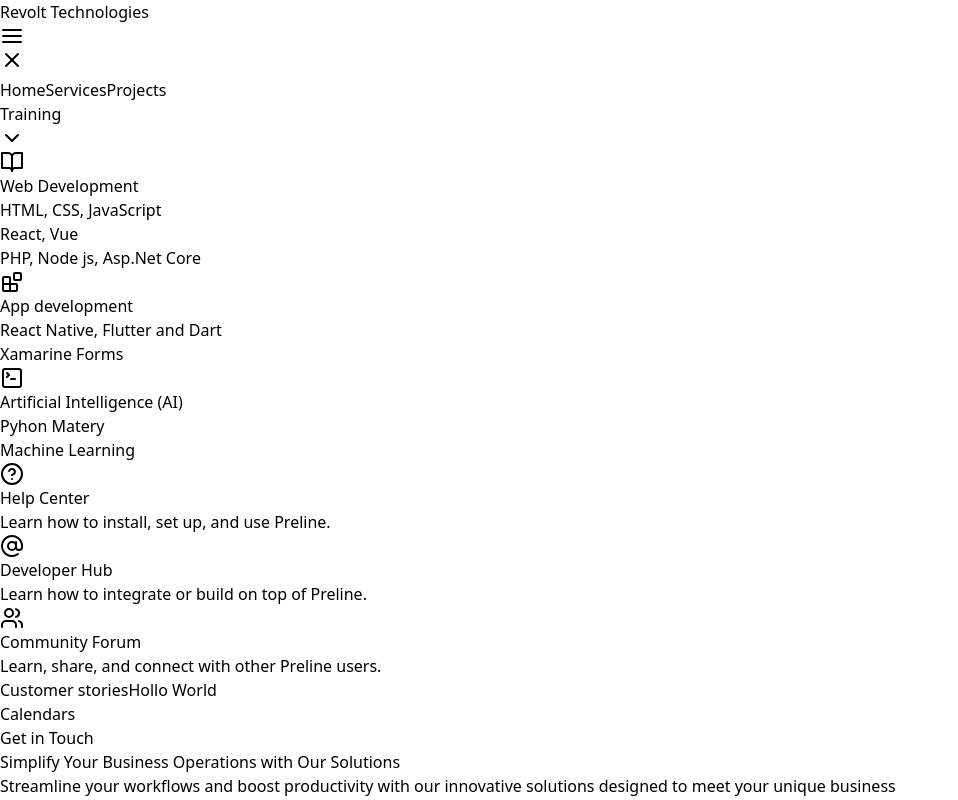
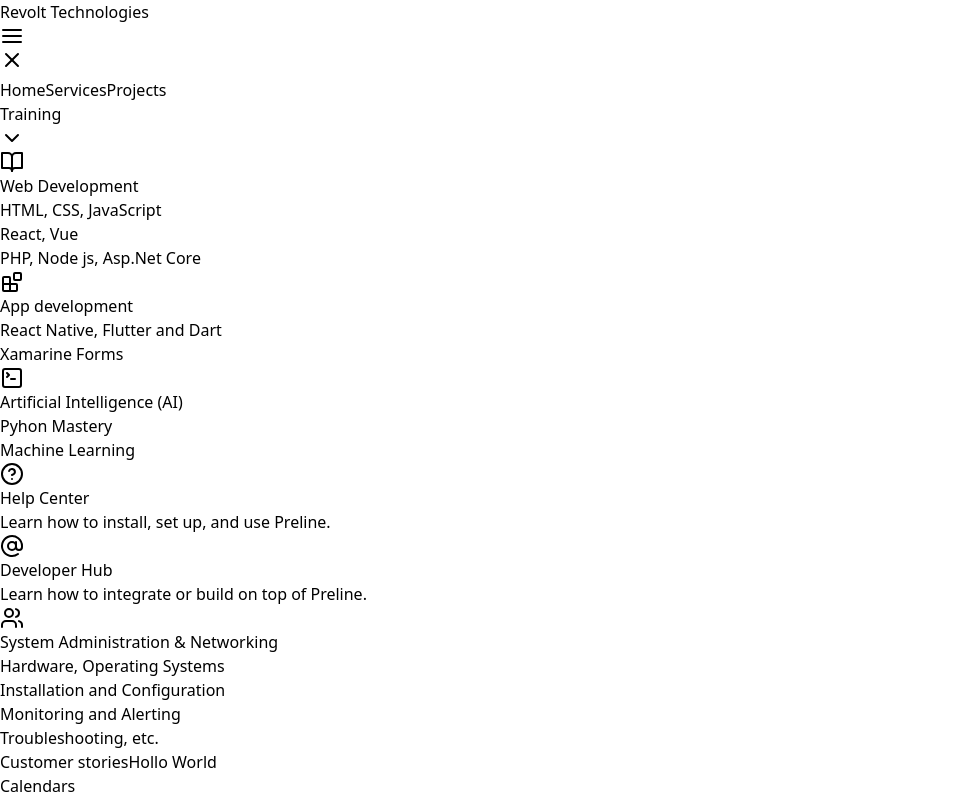
Before and after one commit to King-George-Hughes/project-gh, a React (Vite) app: page / in a window 1280 px wide. Shown: the top 800 px of the page, without its empty margins (0-958 px from the left). Built offline with nearby package versions, Linux system fonts and the light colour scheme.

Commit message:
more changes

```diff
--- a/src/components/NavBar.tsx
+++ b/src/components/NavBar.tsx
@@ -107,12 +107,12 @@
                     </svg>
                   </button>
 
-                  <div className="hs-dropdown-menu transition-[opacity,margin] duration-[0.1ms] md:duration-[150ms] hs-dropdown-open:opacity-100 opacity-0 w-full hidden z-10 top-full start-0 min-w-60 md:shadow-2xl rounded-lg py-2 md:p-4 bg-[#37196813] dark:bg-[#3719689f] dark:divide-[#3719689f] backdrop-blur-sm before:absolute before:-top-5 before:start-0 before:w-full before:h-5">
+                  <div className="hs-dropdown-menu transition-[opacity,margin] duration-[0.1ms] md:duration-[150ms] hs-dropdown-open:opacity-100 opacity-0 w-full hidden z-10 top-full start-0 min-w-60 md:shadow-2xl rounded-lg py-2 md:p-4 bg-[#37196813] dark:bg-[#3719689f] dark:divide-[#3719689f] backdrop-blur-md before:absolute before:-top-5 before:start-0 before:w-full before:h-5">
                     <div className="md:grid md:grid-cols-2 lg:grid-cols-3 gap-4">
                       <div className="flex flex-col mx-1 md:mx-0">
                         <Link
                           className="group flex gap-x-5 hover:bg-gray-100 rounded-lg p-4 dark:text-neutral-200 dark:hover:bg-neutral-500/10"
-                          to="!#"
+                          to="#!"
                         >
                           <svg
                             className="flex-shrink-0 size-5 mt-1"
@@ -147,7 +147,7 @@
 
                         <Link
                           className="group flex gap-x-5 hover:bg-gray-100 rounded-lg p-4 dark:text-neutral-200 dark:hover:bg-neutral-500/10"
-                          to="!#"
+                          to="#!"
                         >
                           <svg
                             className="flex-shrink-0 size-5 mt-1"
@@ -179,7 +179,7 @@
 
                         <Link
                           className="group flex gap-x-5 hover:bg-gray-100 rounded-lg p-4 dark:text-neutral-200 dark:hover:bg-neutral-500/10"
-                          to="#"
+                          to="#!"
                         >
                           <svg
                             className="flex-shrink-0 size-5 mt-1"
@@ -209,7 +209,7 @@
                               Artificial Intelligence (AI)
                             </p>
                             <p className="text-sm text-gray-500 group-hover:text-gray-800 dark:text-neutral-300 dark:group-hover:text-neutral-300 mt-2">
-                              Pyhon Matery
+                              Pyhon Mastery
                             </p>
                             <p className="text-sm text-gray-500 group-hover:text-gray-800 dark:text-neutral-300 dark:group-hover:text-neutral-300">
                               Machine Learning
@@ -219,9 +219,9 @@
                       </div>
 
                       <div className="flex flex-col mx-1 md:mx-0">
-                        <a
+                        <Link
                           className="group flex gap-x-5 hover:bg-gray-100 rounded-lg p-4 dark:text-neutral-200 dark:hover:bg-neutral-500/10"
-                          href="#"
+                          to="#!"
                         >
                           <svg
                             className="flex-shrink-0 size-5 mt-1"
@@ -247,7 +247,7 @@
                               Learn how to install, set up, and use Preline.
                             </p>
                           </div>
-                        </a>
+                        </Link>
 
                         <a
                           className="group flex gap-x-5 hover:bg-gray-100 rounded-lg p-4 dark:text-neutral-200 dark:hover:bg-neutral-500/10"
@@ -301,11 +301,19 @@
                           </svg>
                           <div className="grow">
                             <p className="font-medium text-gray-800 dark:text-neutral-200">
-                              Community Forum
+                              System Administration & Networking
+                            </p>
+                            <p className="text-sm text-gray-500 group-hover:text-gray-800 dark:text-neutral-300 dark:group-hover:text-neutral-300 mt-2">
+                              Hardware, Operating Systems
                             </p>
                             <p className="text-sm text-gray-500 group-hover:text-gray-800 dark:text-neutral-300 dark:group-hover:text-neutral-300">
-                              Learn, share, and connect with other Preline
-                              users.
+                              Installation and Configuration
+                            </p>
+                            <p className="text-sm text-gray-500 group-hover:text-gray-800 dark:text-neutral-300 dark:group-hover:text-neutral-300">
+                              Monitoring and Alerting
+                            </p>
+                            <p className="text-sm text-gray-500 group-hover:text-gray-800 dark:text-neutral-300 dark:group-hover:text-neutral-300">
+                              Troubleshooting, etc.
                             </p>
                           </div>
                         </a>
```
